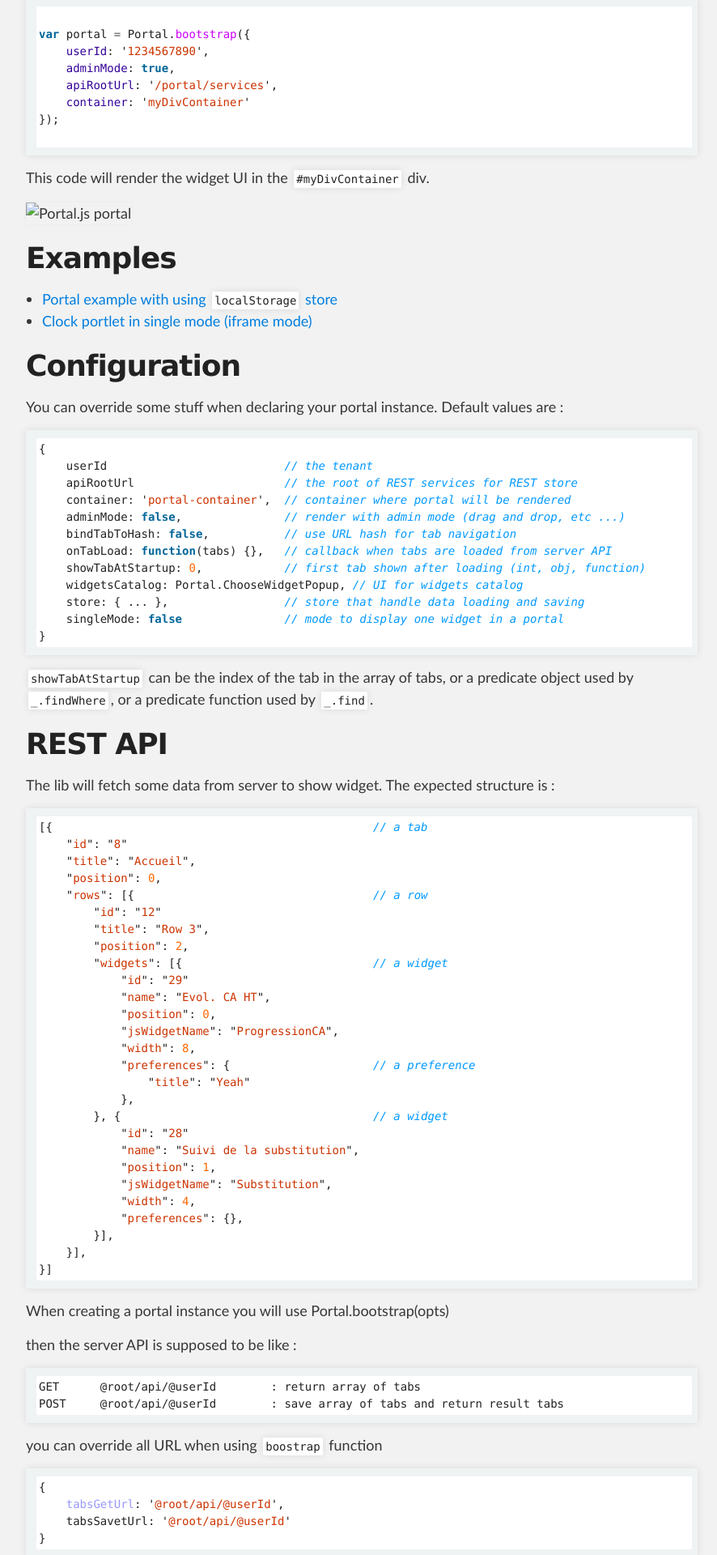
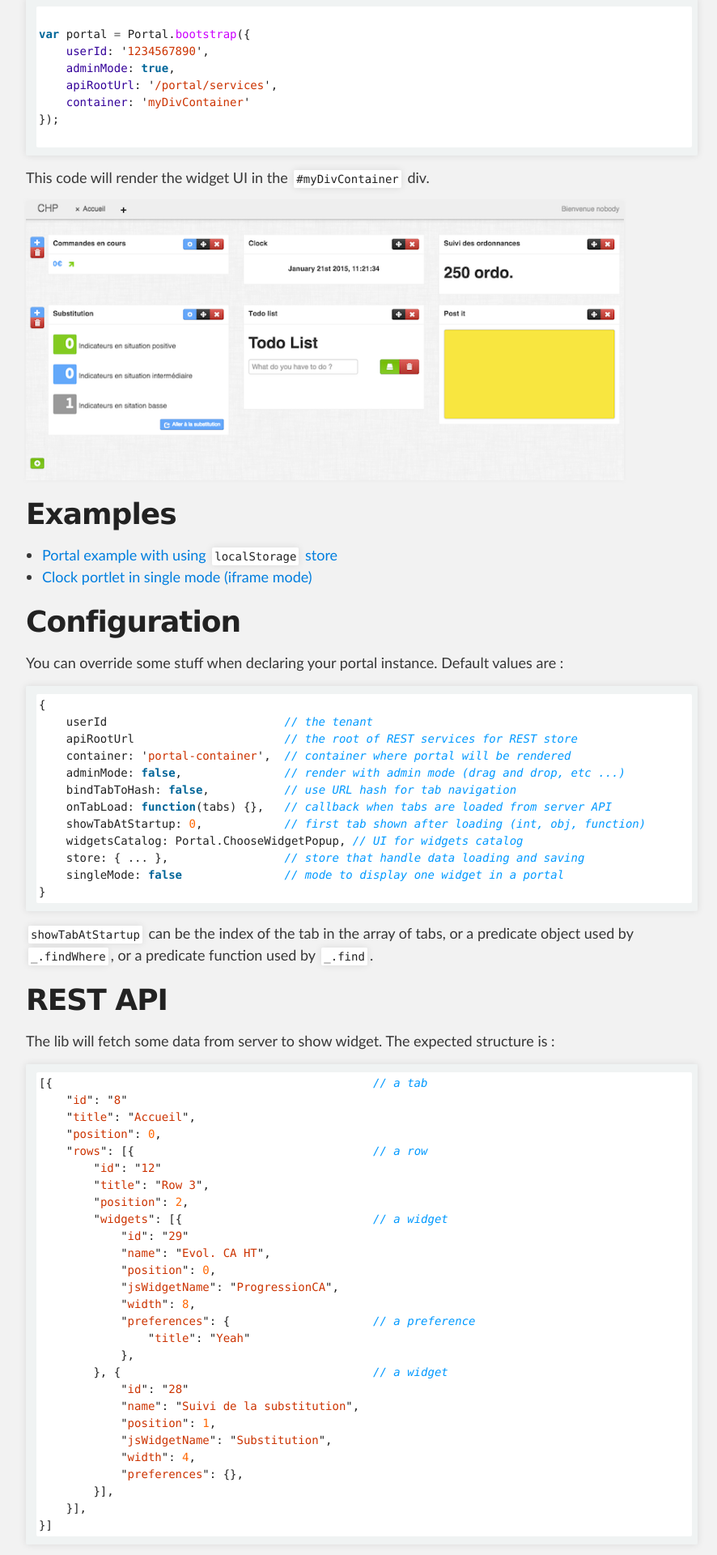
Before and after one commit to portal-js/portal.js, a Jekyll site: the page built from index.md, in a window 1280 px wide. Shown: the part 385-2305 px from the top of the page at 81% size, without its empty margins (193-1079 px from the left). Built offline with Jekyll 4.4.1, drawn with Linux system fonts in a browser that asks for light colours; Markdown is read by kramdown in place of the engine named in the settings.

Commit message:
Fix urls

````diff
--- a/index.md
+++ b/index.md
@@ -22,7 +22,7 @@ var portal = Portal.bootstrap({
 
 This code will render the widget UI in the `#myDivContainer` div.
 
-![Portal.js portal](/portaljs/portal.png)
+![Portal.js portal](./portal.png)
 
 Examples
 ========
@@ -164,7 +164,7 @@ Portal.bootstrap({
 });
 ```
 
-![Portal.js widget in liferay](/portaljs/liferay.png)
+![Portal.js widget in liferay](./liferay.png)
 
 The Event Bus
 ===================
````
